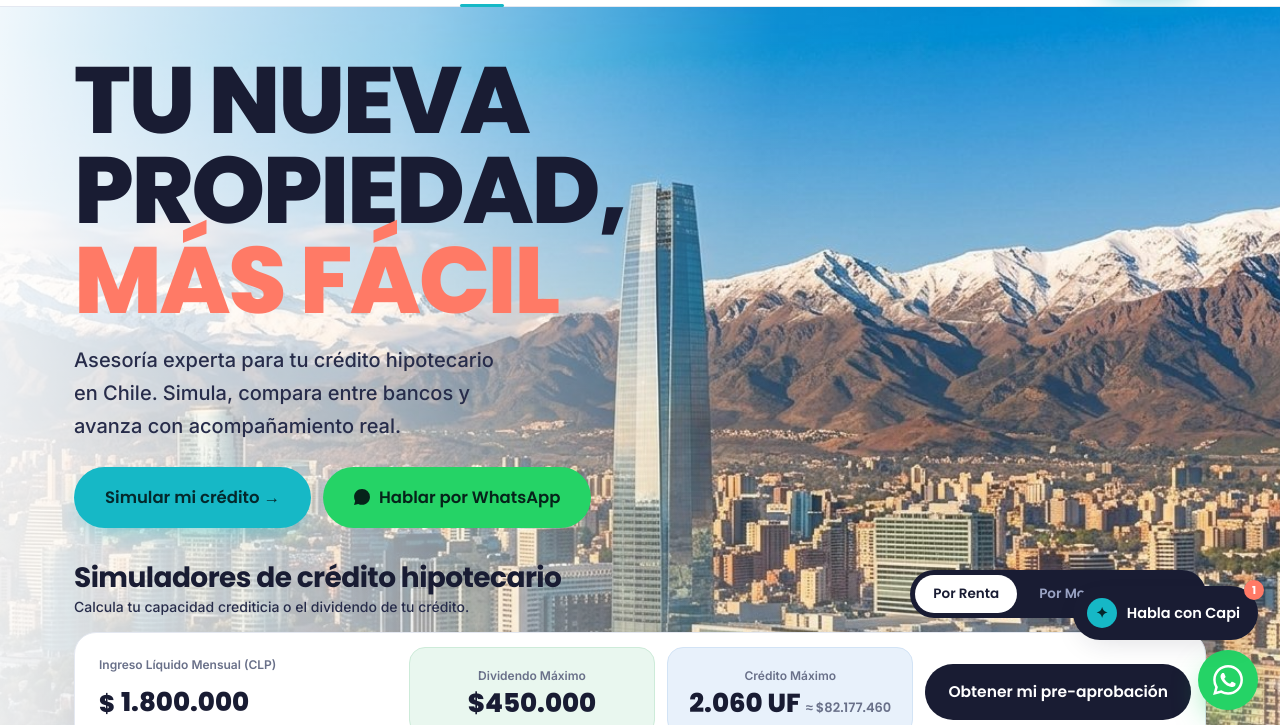
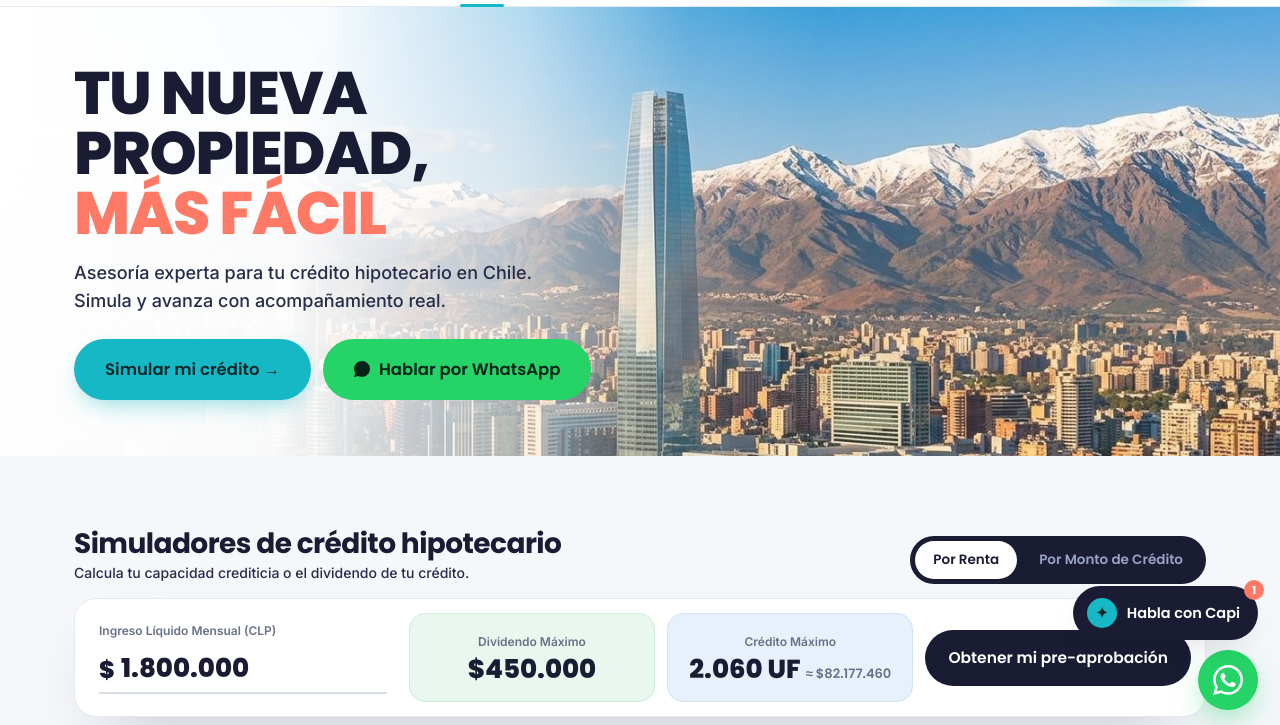
Before and after one commit to capitalpages/capitalhipotecario, a plain HTML site: page index.html in a window 1280 px wide. Shown: the part 68-793 px from the top of the page. Drawn offline with Linux system fonts and the light colour scheme; no server answers.

Commit message:
Add files via upload

```diff
--- a/index.html
+++ b/index.html
@@ -17,18 +17,21 @@
 <a href="simulador.html" class="btn btn-primary">Simular</a></div>
 <button class="burger" id="burger" aria-label="Abrir menú"><svg width="26" height="26" viewBox="0 0 24 24" fill="none" stroke="currentColor" stroke-width="2"><path d="M3 6h18M3 12h18M3 18h18"/></svg></button>
 </div><div class="mobile-menu" id="mobileMenu"><a href="index.html">Índice</a><a href="simulador.html">Simulador</a><a href="aprende.html">Aprende</a><a href="contacto.html">Contacto</a><a class="btn btn-wa" data-wa href="#"><svg width="16" height="16" viewBox="0 0 24 24" fill="currentColor"><path d="M.057 24l1.687-6.163a11.867 11.867 0 01-1.587-5.946C.16 5.335 5.495 0 12.05 0a11.82 11.82 0 018.413 3.488 11.82 11.82 0 013.48 8.414c-.003 6.557-5.338 11.892-11.893 11.892a11.9 11.9 0 01-5.688-1.448L.057 24z"/></svg> Hablar por WhatsApp</a></div></header>
-<section class="hero-full">
+<section class="hero-banner">
 <div class="hero-shade"></div>
-<div class="wrap hero-full-inner">
+<div class="wrap hero-banner-inner">
   <div class="hero-copy reveal">
     <h1 class="hero-title">TU NUEVA PROPIEDAD,<br><span class="ac">MÁS FÁCIL</span></h1>
-    <p class="hero-sub">Asesoría experta para tu crédito hipotecario en Chile. Simula, compara entre bancos y avanza con acompañamiento real.</p>
+    <p class="hero-sub">Asesoría experta para tu crédito hipotecario en Chile. Simula y avanza con acompañamiento real.</p>
     <div class="hero-actions">
       <a href="simulador.html" class="btn btn-primary btn-lg">Simular mi crédito →</a>
       <a class="btn btn-wa btn-lg" data-wa href="#"><svg width="16" height="16" viewBox="0 0 24 24" fill="currentColor"><path d="M.057 24l1.687-6.163a11.867 11.867 0 01-1.587-5.946C.16 5.335 5.495 0 12.05 0a11.82 11.82 0 018.413 3.488 11.82 11.82 0 013.48 8.414c-.003 6.557-5.338 11.892-11.893 11.892a11.9 11.9 0 01-5.688-1.448L.057 24z"/></svg> Hablar por WhatsApp</a>
     </div>
   </div>
+</div>
+</section>
 
+<section class="presim-section"><div class="wrap">
   <div class="presim reveal" id="presim">
     <div class="presim-head">
       <div><h2>Simuladores de crédito hipotecario</h2><p>Calcula tu capacidad crediticia o el dividendo de tu crédito.</p></div>
@@ -58,8 +61,7 @@
       </span>
     </div>
   </div>
-</div>
-</section>
+</div></section>
 
 <section class="section"><div class="wrap">
 <div class="values">
@@ -92,7 +94,7 @@
 <rect x="13" y="21" width="3.6" height="8" rx="1" fill="#16b8c6"/>
 <rect x="18.2" y="18" width="3.6" height="11" rx="1" fill="#16b8c6"/>
 <rect x="23.4" y="22.5" width="3.6" height="6.5" rx="1" fill="#0c8290"/></svg><span><b>Capital Hipotecario</b><small style="color:#16b8c6">Crédito de vivienda</small></span></a>
-<p>Tu próxima casa, <em style="color:#16b8c6">más fácil</em>. Asesoría experta en crédito hipotecario en Chile.</p>
+<p>Tu próxima propiedad, <em style="color:#16b8c6">más fácil</em>. Asesoría experta en crédito hipotecario en Chile.</p>
 <a class="wa-head" data-wa href="#" style="margin-top:6px"><svg width="16" height="16" viewBox="0 0 24 24" fill="currentColor"><path d="M.057 24l1.687-6.163a11.867 11.867 0 01-1.587-5.946C.16 5.335 5.495 0 12.05 0a11.82 11.82 0 018.413 3.488 11.82 11.82 0 013.48 8.414c-.003 6.557-5.338 11.892-11.893 11.892a11.9 11.9 0 01-5.688-1.448L.057 24z"/></svg> <span>Escríbenos por WhatsApp</span></a></div>
 <div class="foot-col"><h4>Navegación</h4><a href="index.html">Índice</a><a href="simulador.html">Simulador</a><a href="aprende.html">Aprende</a><a href="contacto.html">Contacto</a></div>
 <div class="foot-col"><h4>Contacto</h4><a data-mail="text" href="#">correo</a><a data-tel="text" href="#">teléfono</a><a data-wa href="#">WhatsApp</a></div>
--- a/styles.css
+++ b/styles.css
@@ -417,20 +417,21 @@ footer{background:var(--ink);color:#c2c8e0;padding:62px 0 34px;margin-top:var(--
 /* ============================================================
    AÑADIDOS v3 — hero pantalla completa (Santiago) + simulador inline
    ============================================================ */
-.hero-full{position:relative;min-height:calc(100vh - 74px);display:flex;flex-direction:column;
-  padding:clamp(34px,6vh,72px) 0 clamp(26px,4vh,48px);overflow:hidden;
-  background:#cfe2ee url('santiago.jpg') center 30%/cover no-repeat}
+.hero-banner{position:relative;overflow:hidden;display:flex;align-items:center;
+  min-height:clamp(400px,56vh,560px);padding:clamp(40px,7vh,84px) 0;
+  background:#dbe8f1 url('santiago.jpg') right 28%/cover no-repeat}
 .santiago-svg{position:absolute;inset:0;width:100%;height:100%}
 .hero-shade{position:absolute;inset:0;background:
-  linear-gradient(98deg,rgba(255,255,255,.94) 0%,rgba(255,255,255,.6) 30%,rgba(255,255,255,.05) 56%,rgba(255,255,255,0) 70%),
-  linear-gradient(180deg,rgba(255,255,255,0) 52%,rgba(245,247,251,.5) 100%)}
-.hero-full-inner{position:relative;z-index:1;display:flex;flex-direction:column;justify-content:space-between;flex:1;gap:34px}
-.hero-copy{max-width:640px}
-.hero-title{font-family:var(--font-head);font-weight:800;line-height:.96;letter-spacing:-.025em;
-  font-size:clamp(46px,8.2vw,94px);color:var(--ink);margin-bottom:18px}
+  linear-gradient(96deg,#ffffff 0%,rgba(255,255,255,.97) 24%,rgba(255,255,255,.62) 40%,rgba(255,255,255,.14) 52%,rgba(255,255,255,0) 62%),
+  linear-gradient(0deg,rgba(255,255,255,.12),rgba(255,255,255,.12))}
+.hero-banner-inner{position:relative;z-index:1;width:100%}
+.hero-copy{max-width:560px}
+.hero-title{font-family:var(--font-head);font-weight:800;line-height:1;letter-spacing:-.02em;
+  font-size:clamp(34px,5.2vw,60px);color:var(--ink);margin-bottom:16px}
 .hero-title .ac{color:var(--coral)}
-.hero-sub{font-size:clamp(16px,1.7vw,20px);color:var(--ink-2);max-width:34ch;margin-bottom:24px;font-weight:500}
+.hero-sub{font-size:clamp(15px,1.5vw,18px);color:var(--ink-2);max-width:40ch;margin-bottom:24px;font-weight:500;line-height:1.55}
 .hero-copy .hero-actions{gap:12px}
+.presim-section{background:var(--bg-soft);padding:clamp(40px,6vw,72px) 0}
 
 /* simulador inline tipo "pre-aprobación" */
 .presim{position:relative}
@@ -466,9 +467,15 @@ footer{background:var(--ink);color:#c2c8e0;padding:62px 0 34px;margin-top:var(--
 .presim-badge svg{color:var(--teal)}
 
 @media(max-width:960px){
-  .hero-full{min-height:auto;padding-top:38px}
+  .hero-banner{min-height:auto;background-position:center 30%}
+  .hero-shade{background:linear-gradient(95deg,#fff 0%,rgba(255,255,255,.93) 48%,rgba(255,255,255,.6) 78%,rgba(255,255,255,.25) 100%)}
   .presim-row{grid-template-columns:1fr 1fr}
   .presim-field{grid-column:1/-1}
   .presim-btn{grid-column:1/-1;align-self:stretch}
 }
-@media(max-width:560px){ .presim-row{grid-template-columns:1fr} .hero-title{font-size:clamp(42px,13vw,60px)} }
+@media(max-width:560px){
+  .presim-row{grid-template-columns:1fr}
+  .hero-title{font-size:clamp(32px,9vw,46px)}
+  .hero-shade{background:rgba(255,255,255,.9)}
+  .hero-banner{background-position:center 28%;min-height:340px}
+}
```
